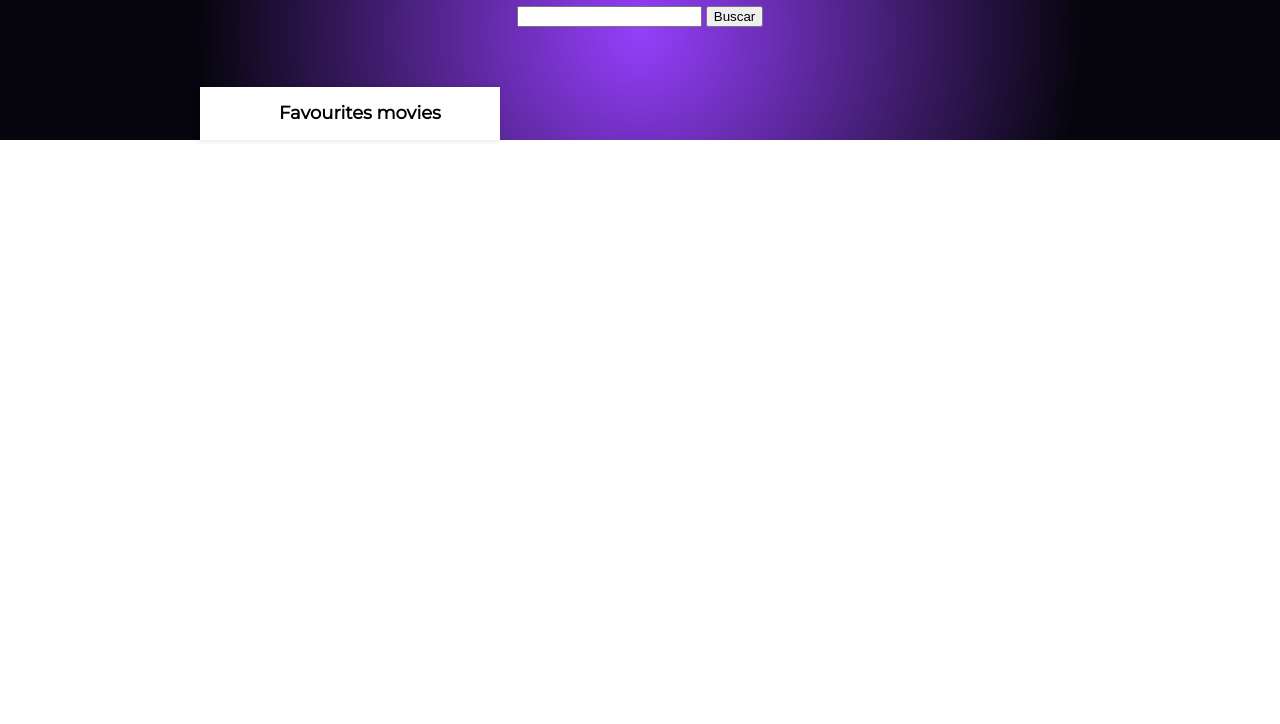
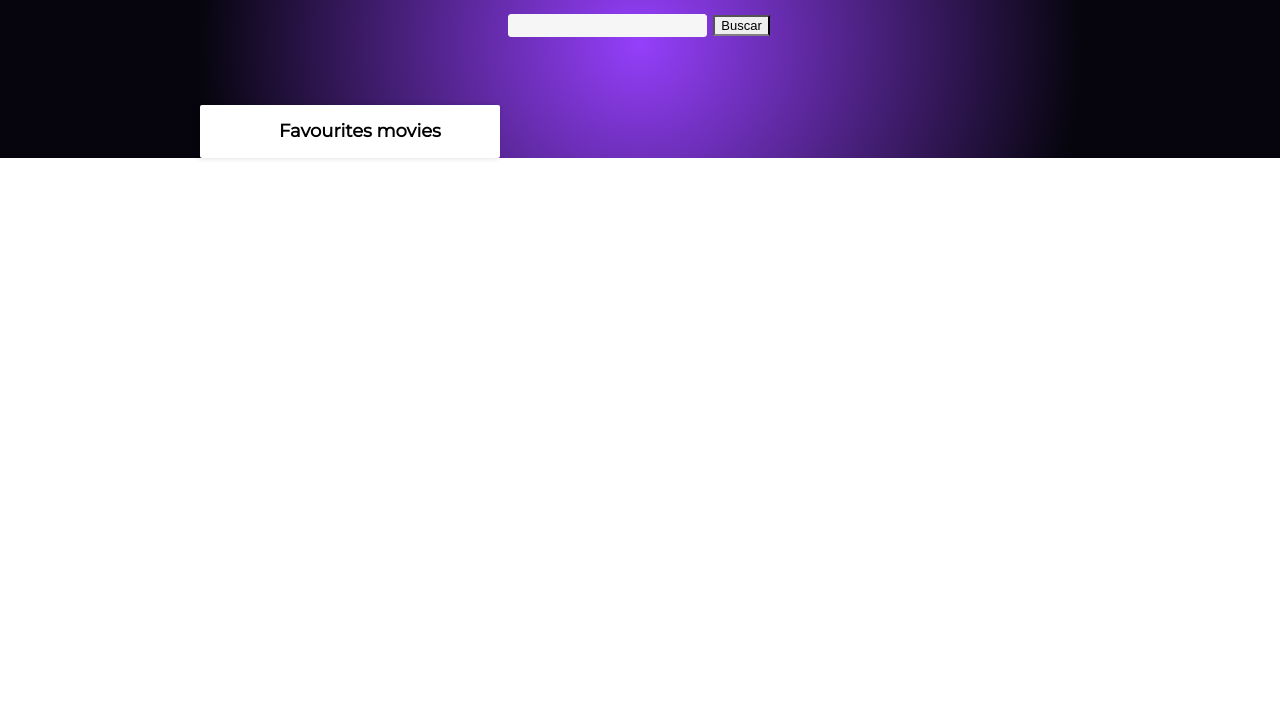
Before and after one commit to mablancoalvarez/modulo-2-evaluacion-final-mablancoalvarez, a website: page _src/templates/index.html in a window 1280 px wide. Shown: the part 76-800 px from the top of the page. Drawn offline with nearby package versions, Linux system fonts and the light colour scheme; files that its build step writes are made by us from their sources.

Commit message:
add button styles

```diff
--- a/_src/assets/scss/main.scss
+++ b/_src/assets/scss/main.scss
@@ -6,8 +6,8 @@ body {
   margin: 0;
   // height: 100vh;
   background-size: contain;
-  background: rgb(149,63,251);
-  background: radial-gradient(circle, rgba(149,63,251,1) 0%, rgba(6,5,13,1) 68%) no-repeat;
+  background: rgb(149, 63, 251);
+  background: radial-gradient(circle, rgba(149, 63, 251, 1) 0%, rgba(6, 5, 13, 1) 68%) no-repeat;
   background-size: contain;
 }
 
@@ -15,16 +15,34 @@ body {
   display: flex;
   flex-direction: column;
   align-items: center;
-  h1{
-    font-family: 'Montserrat', sans-serif;
-    color:white;
+  h1 {
+    font-family: "Montserrat", sans-serif;
+    color: white;
   }
+  #button-search {
+    border-bottom: 2px solid grey;
+    cursor: pointer;
+    text-align: center;
+    text-decoration: none;
+    display: inline-block;
+    font-size: 13px;
+    margin: 4px 2px;
+    -webkit-transition-duration: 0.4s;
+    transition-duration: 0.4s;
   }
-  .button{
-  border-bottom:1px solid grey;
-  padding-left:20px;
-  padding-top:20px
+    #button-search:hover {
 
+        background-color:black;
+        color: white;
+    }
+    input{
+  padding:3px 10px;
+	border:1px solid #f6f6f6;
+	border-radius:3px;
+	background-color:#f6f6f6;
+	margin:8px 0;
+	display:inline-block;
+    }
   }
 
 .wrapper {
@@ -41,9 +59,7 @@ body {
     margin-left: 100px;
     max-width: 700px;
     padding-left: 40px;
-    //   display: flex;
-    //   flex-wrap: wrap;
-    //   padding-left: 40px;
+
 
     ul {
       padding-top: 50px;
@@ -54,37 +70,33 @@ body {
       justify-content: space-around;
       align-items: flex-end;
       margin-right: 0;
-      font-family: 'Montserrat', sans-serif;
+      font-family: "Montserrat", sans-serif;
       .movies-list__item {
-
         color: black;
         cursor: pointer;
-          -webkit-box-shadow: 2px 2px 5px 1px rgba(0,0,0,0.1);
-          box-shadow: 2px 2px 5px 1px rgba(0,0,0,0.1);
+        -webkit-box-shadow: 2px 2px 5px 1px rgba(0, 0, 0, 0.1);
+        box-shadow: 2px 2px 5px 1px rgba(0, 0, 0, 0.1);
         padding: 15px;
         border-radius: 10px;
         margin-bottom: 15px;
         cursor: pointer;
         background: white;
-          font-family: 'Montserrat', sans-serif;
-
+        font-family: "Montserrat", sans-serif;
       }
-
     }
-
   }
   aside {
-    margin-top:60px;
+    border-radius: 2px;
+    margin-top: 60px;
     width: 300px;
     -webkit-box-shadow: -2px 0 5px 1px rgba(0, 0, 0, 0.1);
-    box-shadow: -2px 0 5px 1px rgba(0, 0, 0, 0.1);
     flex-direction: column;
     background: white;
     box-shadow: -2px 0 5px 1px rgba(0, 0, 0, 0.1);
   }
 
-  h2{
-    font-family:'Montserrat', sans-serif;
+  h2 {
+    font-family: "Montserrat", sans-serif;
     font-weight: bold;
     margin-bottom: 0;
     margin-left: 20px;
@@ -92,7 +104,7 @@ body {
     text-align: center;
   }
 
-  aside li{
+  aside li {
     list-style-type: none;
     cursor: pointer;
 
@@ -102,21 +114,19 @@ body {
   }
 
   div span {
-     display:block;
-     font-family:'Montserrat', sans-serif;
-
+    display: block;
+    font-family: "Montserrat", sans-serif;
   }
 }
-
 
 .switch {
   color: white;
   cursor: pointer;
-          -webkit-box-shadow: 2px 2px 5px 1px rgba(0,0,0,0.1);
-          box-shadow: 2px 2px 5px 1px rgba(0,0,0,0.1);
+  -webkit-box-shadow: 2px 2px 5px 1px rgba(0, 0, 0, 0.1);
+  box-shadow: 2px 2px 5px 1px rgba(0, 0, 0, 0.1);
   padding: 15px;
   border-radius: 10px;
   margin-bottom: 15px;
   cursor: pointer;
-          background:black;
+  background: black;
 }
```
Lines whose indentation alone changed are shown as unchanged.
